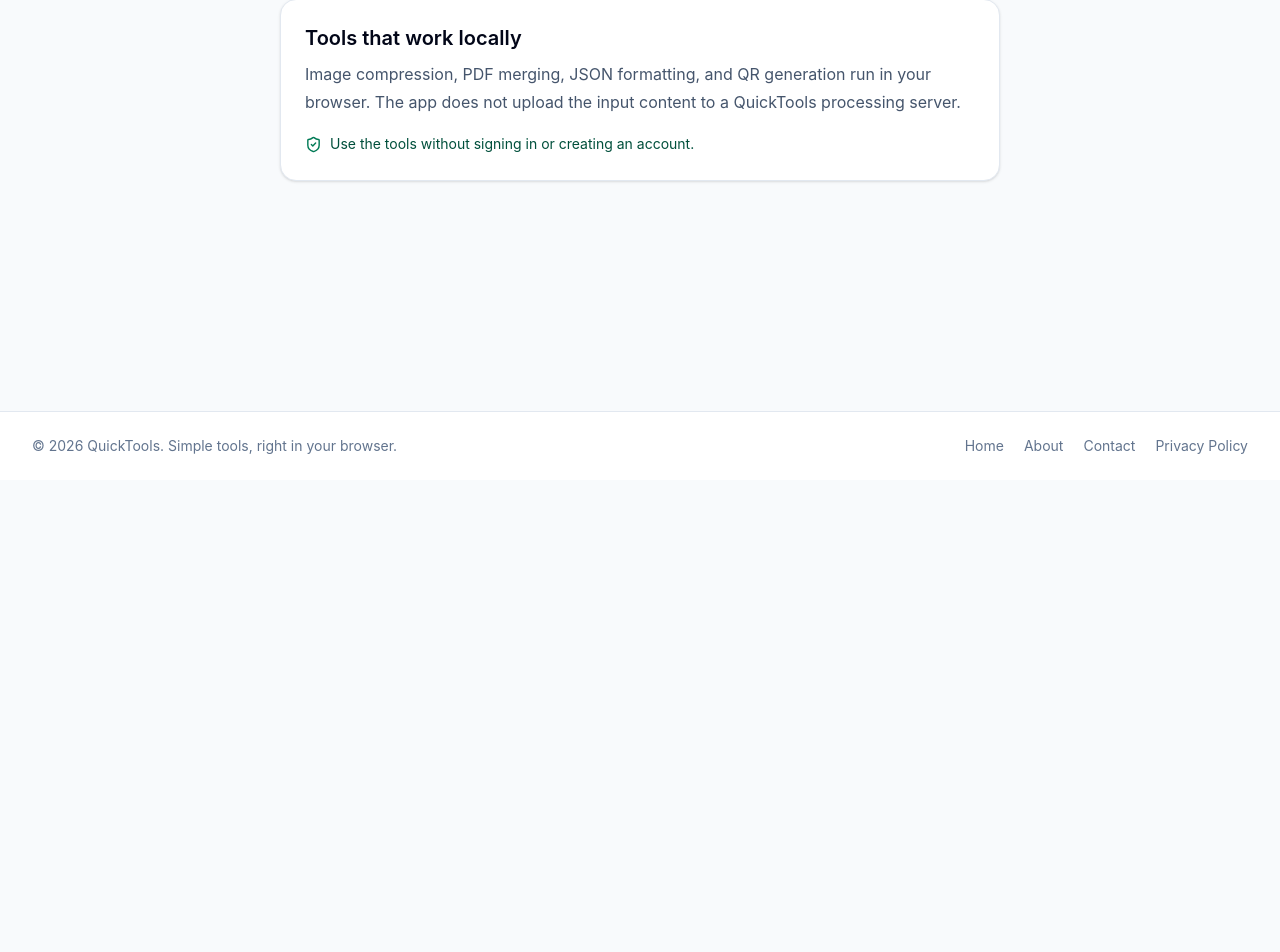
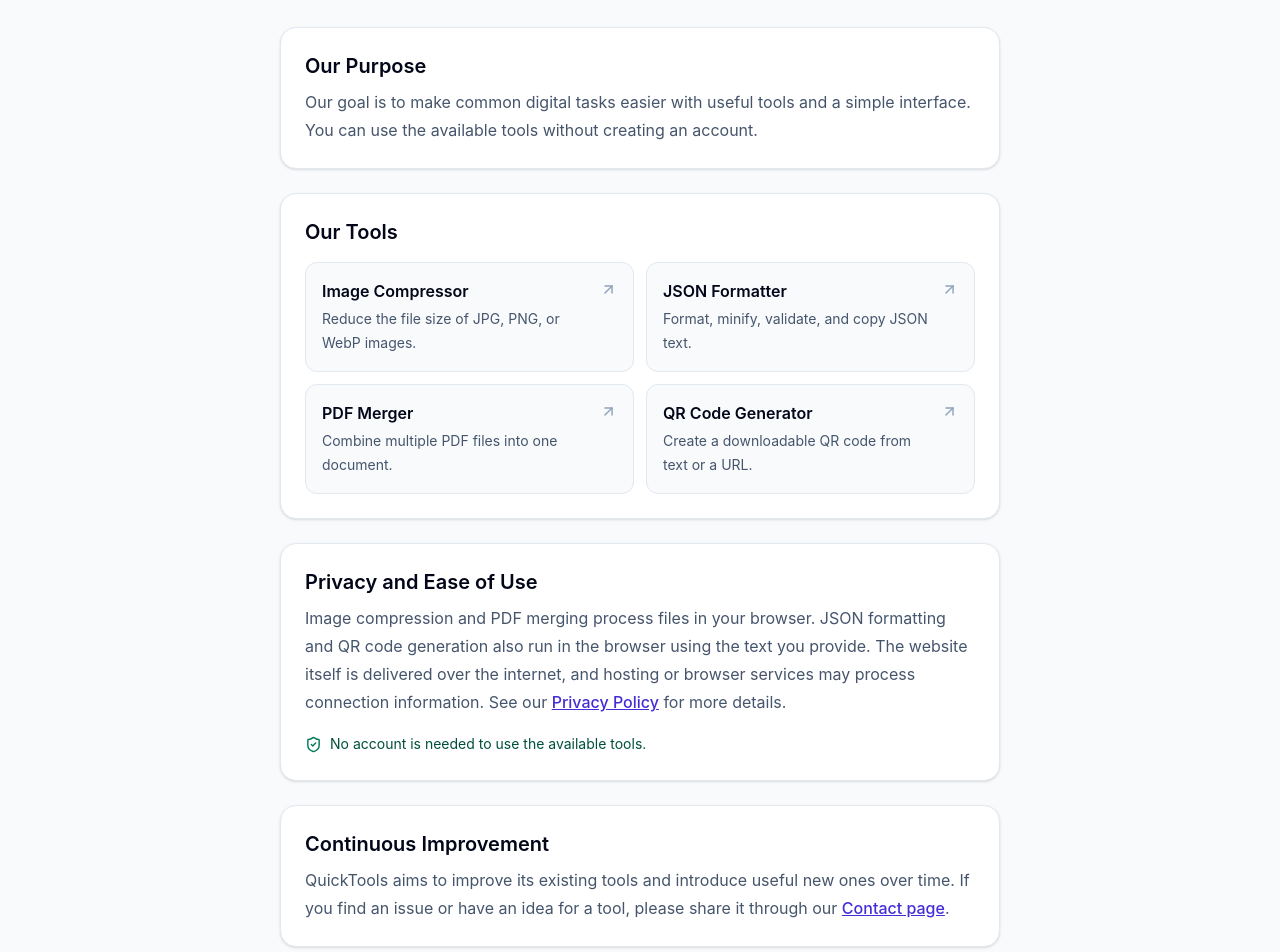
Before and after one commit to gungun08466-ux/quicktools, a React (Vite) app: page /about in a window 1280 px wide. Shown: the part 320-1272 px from the top of the page. Before the commit the page ends 800 px from the top, so only its background shows below. Built offline with nearby package versions, Linux system fonts and the light colour scheme.

Commit message:
Improve About page content

```diff
--- a/src/pages/AboutPage.jsx
+++ b/src/pages/AboutPage.jsx
@@ -1,5 +1,29 @@
-import { ShieldCheck, Wrench } from 'lucide-react'
+import { ArrowUpRight, ShieldCheck, Wrench } from 'lucide-react'
+import { Link } from 'react-router-dom'
 import PageMetadata from '../components/seo/PageMetadata.jsx'
+
+const tools = [
+  {
+    title: 'Image Compressor',
+    description: 'Reduce the file size of JPG, PNG, or WebP images.',
+    to: '/image-compressor',
+  },
+  {
+    title: 'JSON Formatter',
+    description: 'Format, minify, validate, and copy JSON text.',
+    to: '/json-formatter',
+  },
+  {
+    title: 'PDF Merger',
+    description: 'Combine multiple PDF files into one document.',
+    to: '/pdf-merger',
+  },
+  {
+    title: 'QR Code Generator',
+    description: 'Create a downloadable QR code from text or a URL.',
+    to: '/qr-generator',
+  },
+]
 
 export default function AboutPage() {
   return (
@@ -18,22 +42,75 @@ export default function AboutPage() {
             About QuickTools
           </h1>
           <p className="mt-3 text-base leading-7 text-slate-600 sm:text-lg">
-            QuickTools is a collection of free utilities designed to help with
-            everyday tasks without requiring an account.
+            QuickTools is a website offering simple, free online utilities to
+            help people complete everyday digital tasks more easily. The tools
+            are designed to be straightforward to use, with no account required.
           </p>
         </header>
-        <section className="mt-8 rounded-2xl border border-slate-200 bg-white p-5 shadow-sm sm:p-6">
-          <h2 className="text-xl font-semibold text-slate-950">Tools that work locally</h2>
+
+        <div className="mt-8 space-y-6">
+          <section className="rounded-2xl border border-slate-200 bg-white p-5 shadow-sm sm:p-6">
+            <h2 className="text-xl font-semibold text-slate-950">Our Purpose</h2>
             <p className="mt-2 leading-7 text-slate-600">
-            Image compression, PDF merging, JSON formatting, and QR generation run
-            in your browser. The app does not upload the input content to a
-            QuickTools processing server.
+              Our goal is to make common digital tasks easier with useful tools
+              and a simple interface. You can use the available tools without
+              creating an account.
+            </p>
+          </section>
+
+          <section aria-labelledby="about-tools" className="rounded-2xl border border-slate-200 bg-white p-5 shadow-sm sm:p-6">
+            <h2 id="about-tools" className="text-xl font-semibold text-slate-950">
+              Our Tools
+            </h2>
+            <ul className="mt-4 grid gap-3 sm:grid-cols-2">
+              {tools.map(({ title, description, to }) => (
+                <li key={to}>
+                  <Link
+                    to={to}
+                    className="group flex h-full items-start justify-between gap-3 rounded-xl border border-slate-200 bg-slate-50 p-4 transition hover:border-indigo-200 hover:bg-white focus-visible:outline-2 focus-visible:outline-offset-2 focus-visible:outline-indigo-600"
+                  >
+                    <span>
+                      <span className="font-semibold text-slate-950">{title}</span>
+                      <span className="mt-1 block text-sm leading-6 text-slate-600">{description}</span>
+                    </span>
+                    <ArrowUpRight aria-hidden="true" size={17} className="mt-0.5 shrink-0 text-slate-400 transition group-hover:text-indigo-600" />
+                  </Link>
+                </li>
+              ))}
+            </ul>
+          </section>
+
+          <section className="rounded-2xl border border-slate-200 bg-white p-5 shadow-sm sm:p-6">
+            <h2 className="text-xl font-semibold text-slate-950">Privacy and Ease of Use</h2>
+            <p className="mt-2 leading-7 text-slate-600">
+              Image compression and PDF merging process files in your browser.
+              JSON formatting and QR code generation also run in the browser
+              using the text you provide. The website itself is delivered over
+              the internet, and hosting or browser services may process
+              connection information. See our{' '}
+              <Link className="font-medium text-indigo-700 underline" to="/privacy">
+                Privacy Policy
+              </Link>{' '}
+              for more details.
             </p>
             <p className="mt-4 flex items-start gap-2 text-sm leading-6 text-emerald-900">
               <ShieldCheck aria-hidden="true" size={17} className="mt-1 shrink-0 text-emerald-700" />
-            <span>Use the tools without signing in or creating an account.</span>
+              <span>No account is needed to use the available tools.</span>
             </p>
           </section>
+
+          <section className="rounded-2xl border border-slate-200 bg-white p-5 shadow-sm sm:p-6">
+            <h2 className="text-xl font-semibold text-slate-950">Continuous Improvement</h2>
+            <p className="mt-2 leading-7 text-slate-600">
+              QuickTools aims to improve its existing tools and introduce useful
+              new ones over time. If you find an issue or have an idea for a
+              tool, please share it through our{' '}
+              <Link className="font-medium text-indigo-700 underline" to="/contact">
+                Contact page
+              </Link>.
+            </p>
+          </section>
+        </div>
       </article>
     </>
   )
```
Lines whose indentation alone changed are shown as unchanged.
